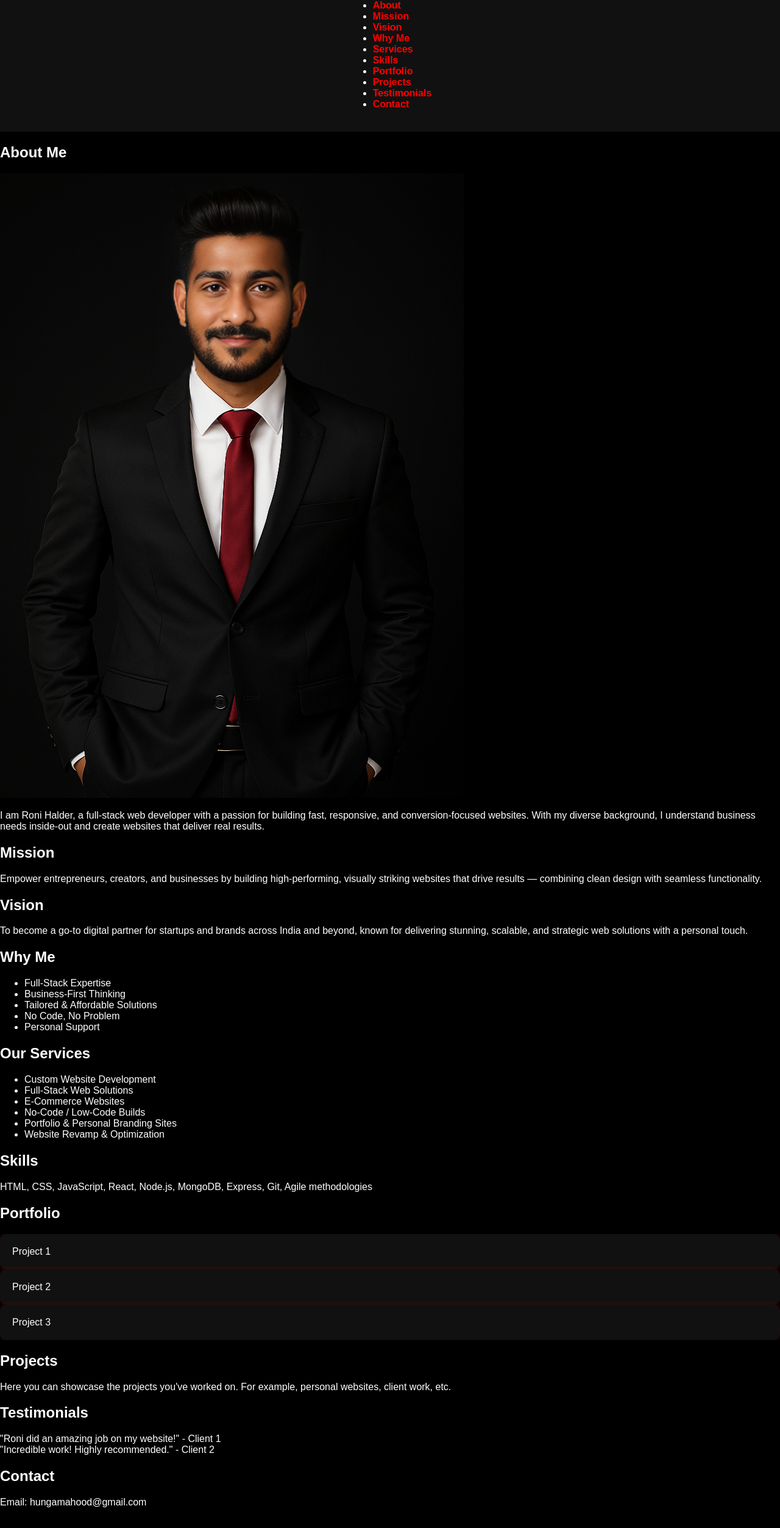
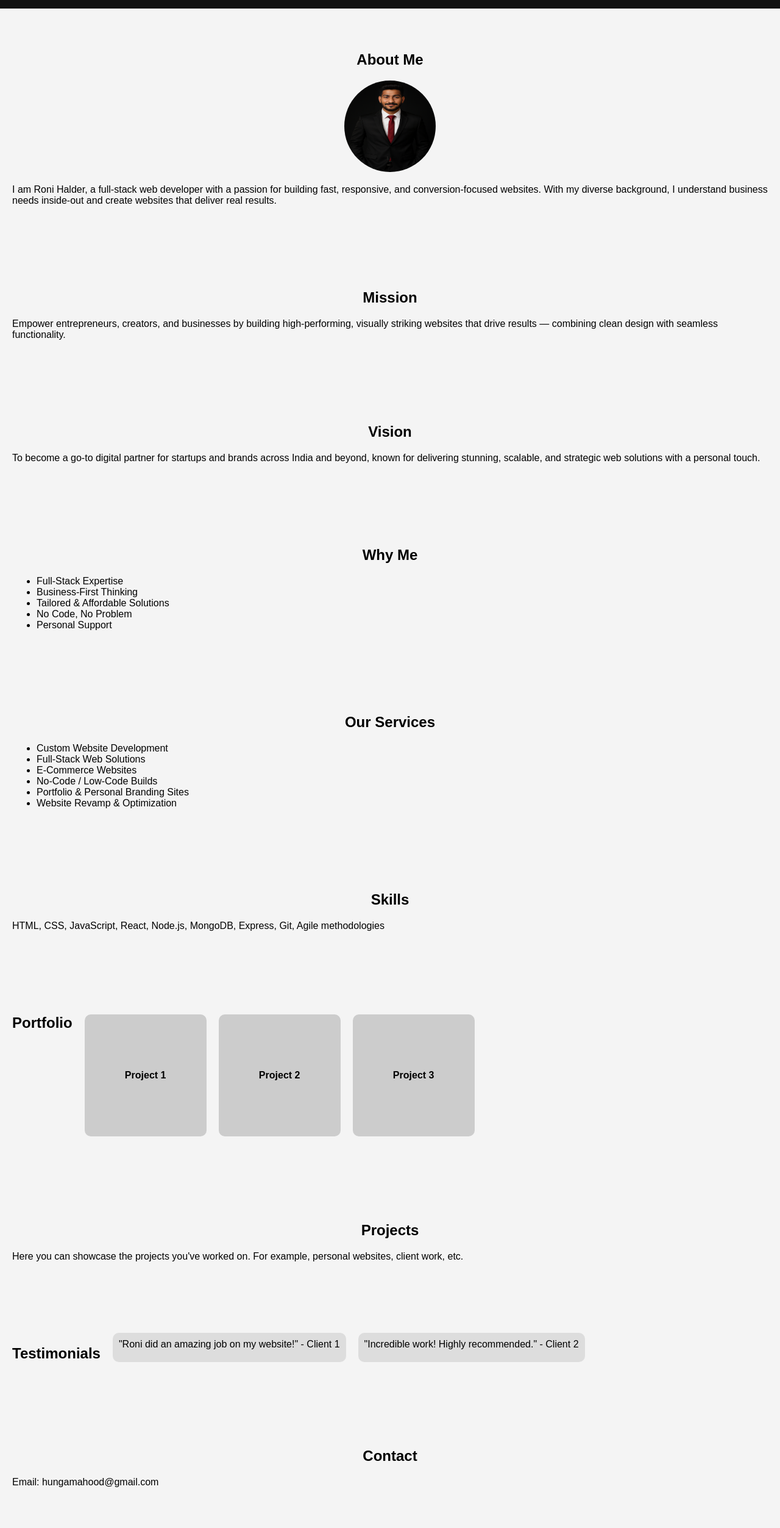
Before and after one commit to buildwithroni/buildwithroni, a plain HTML site: page index.html in a window 1280 px wide. Shown: the part 76-2581 px from the top of the page at 61% size. Drawn offline with Linux system fonts and the light colour scheme.

Commit message:
style.css

```diff
--- a/style.css
+++ b/style.css
@@ -1,114 +1,116 @@
+/* General Styles */
 body {
-  font-family: Arial, sans-serif;
-  background: #000;
-  color: #fff;
-  margin: 0;
-  padding: 0;
-}
-
-.loader {
-  position: fixed;
-  width: 100%;
-  height: 100%;
-  background: #000;
-  color: red;
-  font-size: 2rem;
-  display: flex;
-  align-items: center;
-  justify-content: center;
-  z-index: 1000;
+    font-family: Arial, sans-serif;
+    margin: 0;
+    padding: 0;
+    box-sizing: border-box;
 }
 
 header {
-  background: #111;
-  display: flex;
-  flex-direction: column;
-  align-items: center;
-  padding: 10px 0;
+    display: flex;
+    justify-content: space-between;
+    padding: 20px;
+    background: #111;
+    color: #fff;
 }
 
-.nav-container {
-  display: flex;
-  align-items: center;
-  justify-content: space-between;
-  width: 90%;
+header .logo {
+    font-size: 24px;
+    font-weight: bold;
 }
 
-.logo {
-  width: 40px;
-  height: 40px;
+nav ul {
+    list-style-type: none;
+    display: flex;
 }
 
-.brand-title {
-  font-size: 1.5rem;
-  font-weight: bold;
-  color: red;
+nav ul li {
+    margin: 0 15px;
 }
 
-.hamburger {
-  font-size: 2rem;
-  color: white;
-  cursor: pointer;
+nav ul li a {
+    text-decoration: none;
+    color: white;
+    font-weight: bold;
 }
 
-nav {
-  display: flex;
-  gap: 15px;
-  flex-wrap: wrap;
-  justify-content: center;
-  padding: 10px 0;
+section {
+    padding: 50px 20px;
+    background-color: #f4f4f4;
 }
 
-nav a {
-  color: red;
-  text-decoration: none;
-  font-weight: bold;
+section h2 {
+    text-align: center;
+    margin-bottom: 20px;
 }
 
-.section {
-  padding: 40px 20px;
-  box-shadow: 0 0 10px rgba(255, 0, 0, 0.3);
-  margin: 20px;
-  border-radius: 10px;
-  animation: fadeIn 1s ease-in;
+/* Loader */
+#loader {
+    position: fixed;
+    top: 0;
+    left: 0;
+    width: 100%;
+    height: 100%;
+    background: #111;
+    display: flex;
+    align-items: center;
+    justify-content: center;
+    z-index: 10000;
+    opacity: 1;
+    transition: opacity 0.5s ease;
 }
 
-.about-content {
-  display: flex;
-  align-items: center;
-  gap: 20px;
+.loader-content {
+    color: white;
+    font-size: 24px;
 }
 
-.roni-img {
-  width: 100px;
-  height: auto;
-  border-radius: 10px;
+/* About Me Section */
+#about img {
+    width: 150px;
+    height: 150px;
+    border-radius: 50%;
+    margin-bottom: 20px;
+    display: block;
+    margin-left: auto;
+    margin-right: auto;
 }
 
+/* Carousel for Portfolio */
 .carousel {
-  overflow: hidden;
-}
-
-.carousel-track {
-  display: flex;
-  animation: scroll 15s linear infinite;
-  gap: 20px;
+    display: flex;
+    overflow-x: auto;
+    gap: 20px;
+    padding: 20px 0;
 }
 
 .carousel-item {
-  min-width: 200px;
-  padding: 20px;
-  background: #111;
-  border-radius: 10px;
-  box-shadow: 0 0 10px rgba(255, 0, 0, 0.2);
+    flex-shrink: 0;
+    width: 200px;
+    height: 200px;
+    background-color: #ccc;
+    display: flex;
+    align-items: center;
+    justify-content: center;
+    font-weight: bold;
+    border-radius: 10px;
 }
 
-@keyframes scroll {
-  0% { transform: translateX(0); }
-  100% { transform: translateX(-100%); }
+/* Testimonials */
+.testimonial-item {
+    margin-bottom: 20px;
+    padding: 10px;
+    background-color: #ddd;
+    border-radius: 10px;
 }
 
-@keyframes fadeIn {
-  from { opacity: 0; transform: translateY(10px); }
-  to { opacity: 1; transform: translateY(0); }
+/* Scroll to Top on Load */
+html, body {
+    height: 100%;
 }
+
+#portfolio, #testimonials {
+    display: flex;
+    flex-direction: row;
+    gap: 20px;
+}
```
